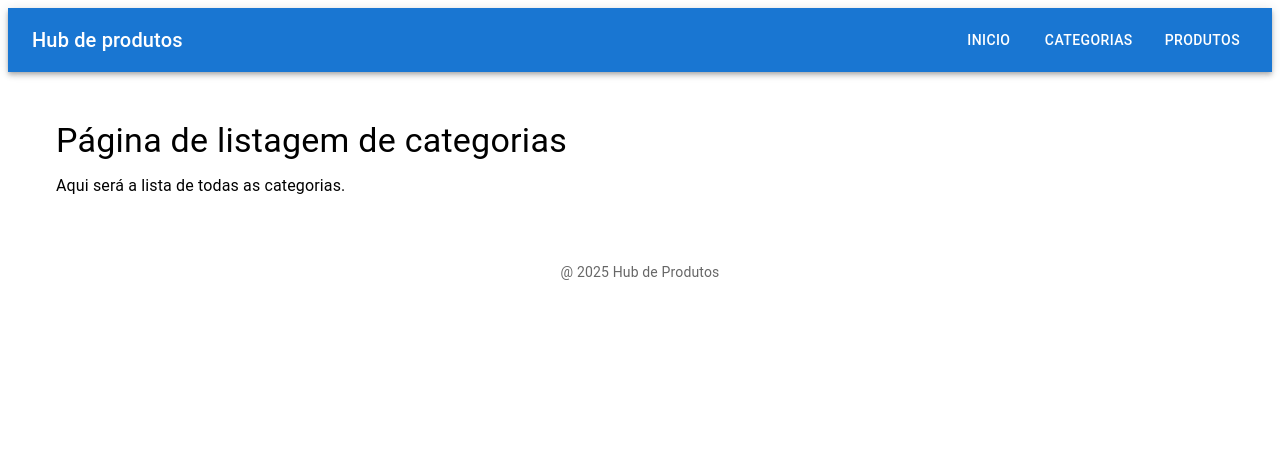
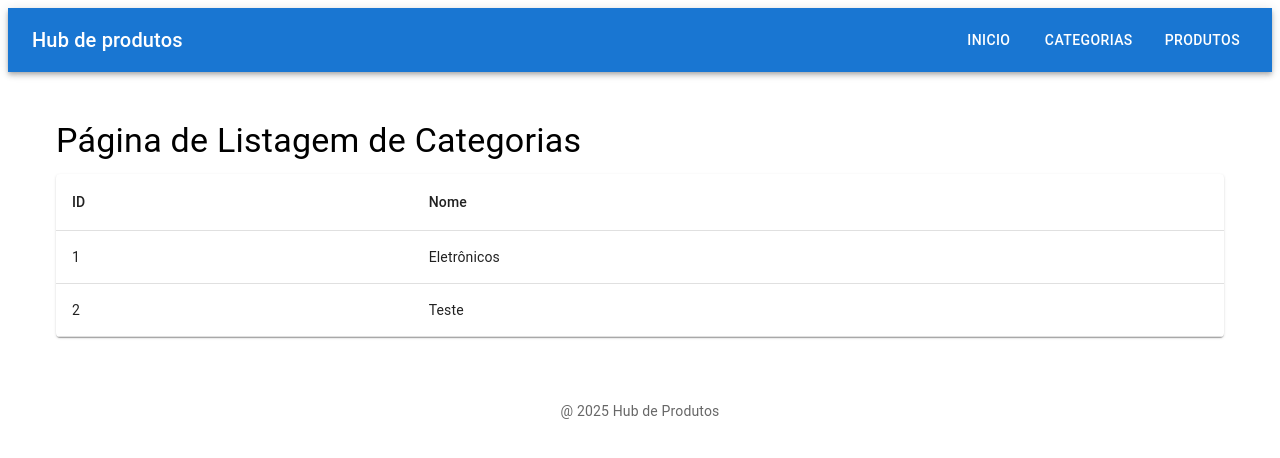
Before and after one commit to RicardoNeto01/FIAP-Produto.FullStack.SIPF, a React (Vite) app in the folder frontend/: page /categorias in a window 1280 px wide. Shown: the top 458 px of the page. Built offline with nearby package versions, Linux system fonts and the light colour scheme.

Commit message:
feat: Adicionando tabela a listar categorias

```diff
--- a/frontend/src/pages/categorias/listar-categorias/index.tsx
+++ b/frontend/src/pages/categorias/listar-categorias/index.tsx
@@ -1,15 +1,31 @@
-import { Box, Typography } from "@mui/material";
+import { Box, Paper, Table, TableCell, TableContainer, TableHead, TableRow, Typography } from "@mui/material";
 
-export default function ListarCategorias(){
-    return(
-        <Box sx={{p: 4}}>
-            <Typography variant="h4" component="h1" gutterBottom>
-                Página de listagem de categorias
-            </Typography>
-            <Typography variant="body1">
-                Aqui será a lista de todas as categorias.
-            </Typography>
+export default function ListarCategorias() {
+  return (
+    <Box sx={{ p: 4 }}>
+      <Typography variant="h4" component="h1" gutterBottom>
+        Página de Listagem de Categorias
+      </Typography>
 
-        </Box>
-    )
+      <Typography variant="body1">
+        {/* Estrutura da tabela */}
+        <TableContainer component={Paper}>
+          <Table sx={{ minWidth: 650 }} aria-label="simple table">
+            <TableHead>
+              <TableRow>
+                <TableCell>ID</TableCell>
+                <TableCell>Nome</TableCell>
+              </TableRow>
+            </TableHead>
+            <TableCell>1</TableCell>
+            <TableCell>Eletrônicos</TableCell>
+            <TableRow>
+            <TableCell>2</TableCell>
+            <TableCell>Teste</TableCell>
+            </TableRow>
+          </Table>
+        </TableContainer>
+      </Typography>
+    </Box>
+  );
 }
```
